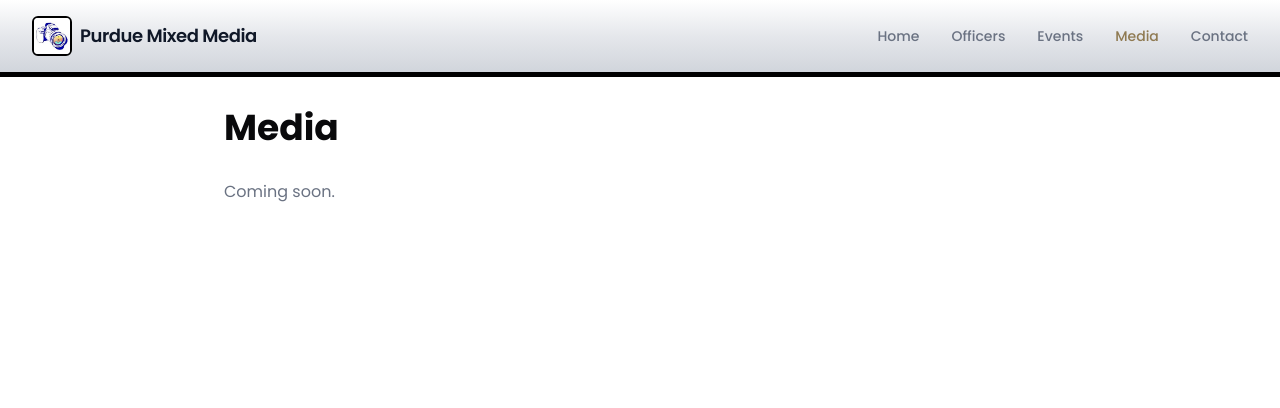
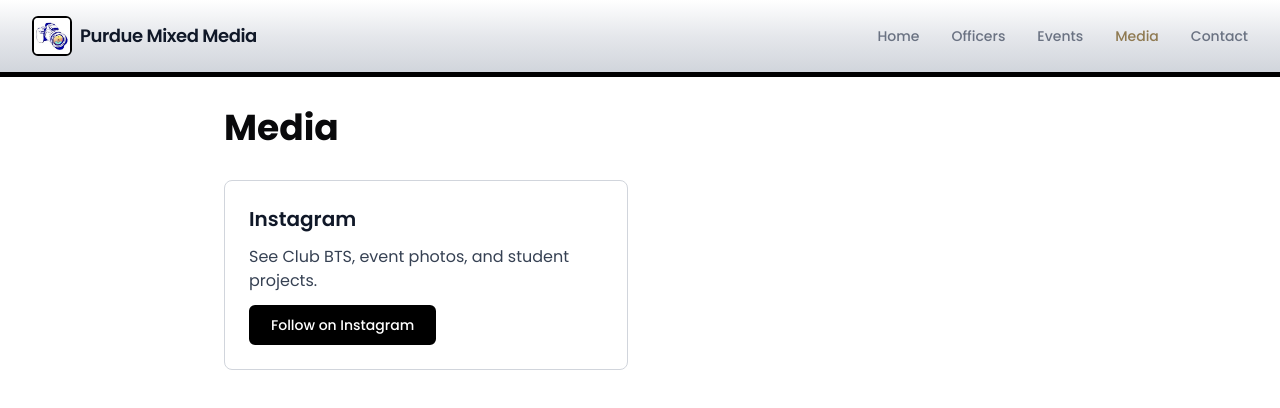
Before and after one commit to LeftClickMage/purduemixedmedia.com, a React (Vite) app: page /media in a window 1280 px wide. Shown: the top 408 px of the page. Built offline with nearby package versions, Linux system fonts and the light colour scheme.

Commit message:
new stuff

```diff
--- a/src/components/Navbar.tsx
+++ b/src/components/Navbar.tsx
@@ -18,16 +18,16 @@ function Navbar(props: NavbarProps) {
           <img src={pageIcon} alt="Purdue Mixed Media logo" className="h-10 w-10 rounded-md object-cover border-2 border-black" />
           <span>Purdue Mixed Media</span>
         </RouterLink>
-        <ul className="hidden sm:flex items-center gap-8">
+        <ul className="hidden md:flex items-center gap-8">
           {props.links.map((link) => (
             <li key={link.href}>
               <NavbarLink label={link.label} to={link.href} />
             </li>
           ))}
         </ul>
-        <Hamburger open={open} onToggle={() => setOpen(o => !o)} className="sm:hidden" />
+        <Hamburger open={open} onToggle={() => setOpen(o => !o)} className="md:hidden" />
       </div>
-      <ul className={`sm:hidden flex flex-col px-8 gap-4 overflow-hidden transition-all duration-300 ease-in-out ${open ? 'max-h-96 pb-4' : 'max-h-0'}`}>
+      <ul className={`md:hidden flex flex-col px-8 gap-4 overflow-hidden transition-all duration-300 ease-in-out ${open ? 'max-h-96 pb-4' : 'max-h-0'}`}>
         {props.links.map((link) => (
           <li key={link.href}>
             <NavbarLink label={link.label} to={link.href} onClick={() => setOpen(false)} />
--- /dev/null
+++ b/src/components/SocialCard.tsx
@@ -0,0 +1,23 @@
+import type { ReactNode } from 'react';
+import Button from './Button';
+
+interface SocialCardProps {
+  platform: string;
+  description: string;
+  href: string;
+  buttonText: string;
+  media?: ReactNode;
+}
+
+function SocialCard({ platform, description, href, buttonText, media }: SocialCardProps) {
+  return (
+    <div className="flex flex-col gap-3 p-6 border border-gray-300 rounded-lg bg-white">
+      {media && <div className="overflow-hidden rounded-md">{media}</div>}
+      <h3 className="text-xl font-semibold text-gray-900">{platform}</h3>
+      <p className="text-gray-700 flex-1">{description}</p>
+      <Button text={buttonText} href={href} target="_blank" className="self-start" />
+    </div>
+  );
+}
+
+export default SocialCard;
--- a/src/pages/ContactPage.tsx
+++ b/src/pages/ContactPage.tsx
@@ -36,7 +36,7 @@ function ContactPage() {
   };
 
   return (
-    <div className="max-w-2xl mx-auto px-4 sm:px-8 py-8 sm:py-12">
+    <div className="max-w-4xl mx-auto px-4 sm:px-8 py-10 sm:py-12">
       <Subtitle text="Contact" />
       <form onSubmit={handleSubmit} className="flex flex-col gap-4 mt-4">
         <FormSection text="Name">
--- a/src/pages/EventsPage.tsx
+++ b/src/pages/EventsPage.tsx
@@ -32,7 +32,7 @@ function EventsPage() {
   }, []);
 
   return (
-    <div className="max-w-4xl mx-auto px-4 sm:px-8 py-8 sm:py-12">
+    <div className="max-w-4xl mx-auto px-4 sm:px-8 py-10 sm:py-12">
       <Subtitle text="Upcoming Events" />
       {loading && <p className="text-gray-500">Loading events...</p>}
       {error && <p className="text-red-500">Could not load events: {error}</p>}
--- a/src/pages/MediaPage.tsx
+++ b/src/pages/MediaPage.tsx
@@ -1,16 +1,32 @@
 import Subtitle from '../components/Subtitle';
+import SocialCard from '../components/SocialCard';
 import { usePageTitle } from '../lib/usePageTitle';
 import { usePageDescription } from '../lib/usePageDescription';
 import { pageMeta } from '../lib/pageMeta';
+
+const SOCIALS = [
+  {
+    platform: 'Instagram',
+    description: 'See Club BTS, event photos, and student projects.',
+    href: 'https://instagram.com/purduemixedmedia',
+    buttonText: 'Follow on Instagram',
+  },
+];
 
 function MediaPage() {
   usePageTitle(pageMeta.media.title);
   usePageDescription(pageMeta.media.description);
 
   return (
-    <div className="max-w-4xl mx-auto px-4 sm:px-8 py-8 sm:py-12">
+    <div className="max-w-4xl mx-auto px-4 sm:px-8 py-10 sm:py-12">
       <Subtitle text="Media" />
-      <p className="text-gray-500">Coming soon.</p>
+      <ul className="grid grid-cols-1 sm:grid-cols-2 gap-4 sm:gap-6">
+        {SOCIALS.map(s => (
+          <li key={s.platform}>
+            <SocialCard {...s} />
+          </li>
+        ))}
+      </ul>
     </div>
   );
 }
--- a/src/pages/OfficersPage.tsx
+++ b/src/pages/OfficersPage.tsx
@@ -34,7 +34,7 @@ function OfficersPage() {
   }, []);
 
   return (
-    <div className="max-w-4xl mx-auto px-4 sm:px-8 py-8 sm:py-12">
+    <div className="max-w-4xl mx-auto px-4 sm:px-8 py-10 sm:py-12">
       <Subtitle text="Officers" />
       {loading && <p className="text-gray-500">Loading officers...</p>}
       {error && <p className="text-red-500">Could not load officers: {error}</p>}
```
